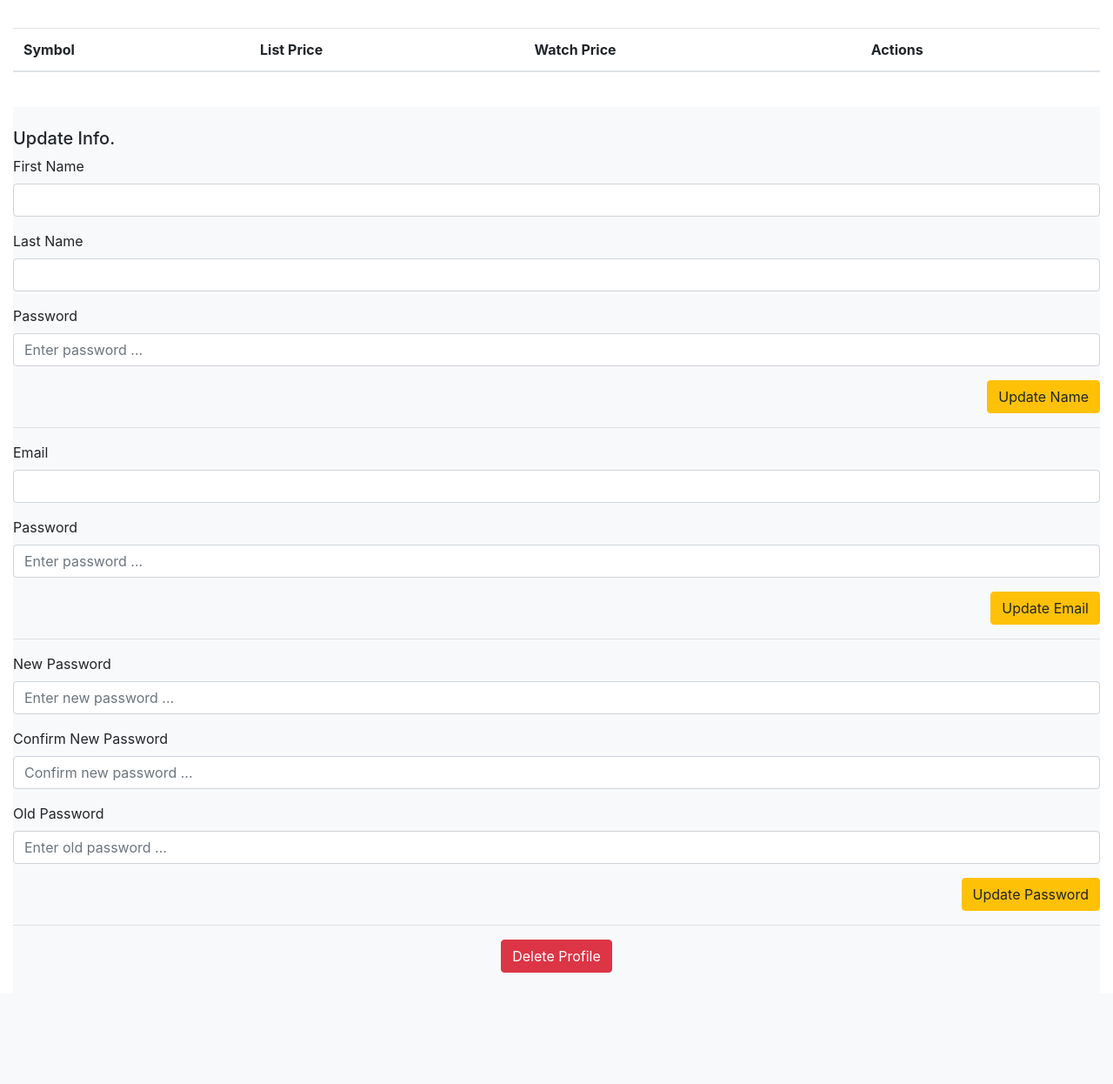
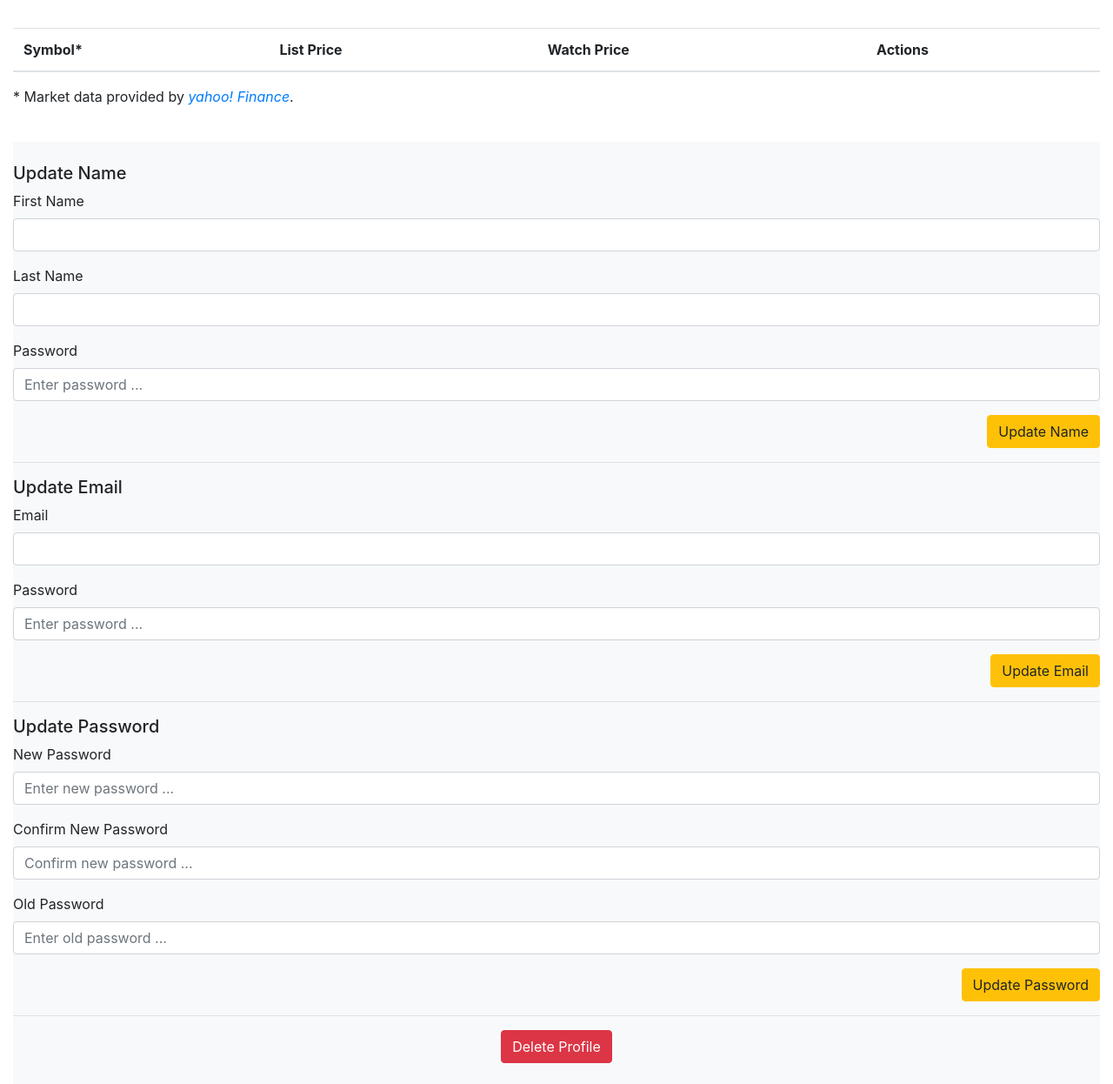
Before and after one commit to randyrodgers/stock-tickler, a Django app: template project/app/templates/profile.html in a window 1280 px wide. Shown: the part 120-1366 px from the top of the page at 87% size. Before the commit the page ends 1238 px from the top, so only its background shows below. Run offline with Django 3.2, Linux system fonts and the light colour scheme; the template is opened without the code that fills it, so the values that code supplies are empty; parts of the project's set-up code (start-up, migrations or seed data) failed here and were passed over; some libraries are stand-ins or nearby versions.

Commit message:
added link to yahoo! finance to profile.html

```diff
--- a/project/app/templates/profile.html
+++ b/project/app/templates/profile.html
@@ -30,7 +30,7 @@
         <table class="table">
             <thead>
                 <tr>
-                    <th scope="col">Symbol</th>
+                    <th scope="col">Symbol*</th>
                     <th scope="col">List Price</th>
                     <th scope="col">Watch Price</th>
                     <th scope="col">Actions</th>
@@ -51,10 +51,10 @@
                 {% endfor %}
             </tbody>
         </table>
+        <p>* Market data provided by <em><a href="https://finance.yahoo.com/">yahoo! Finance</a></em>.</p>
         <br>
         <div class="bg-light">
             <br>
-            <h5>Update Info.</h5>
             {% if messages %}
             <ul class="messages">
                 {% for message in messages %}
@@ -62,6 +62,7 @@
                 {% endfor %}
             </ul>
             {% endif %}
+            <h5>Update Name</h5>
             <form action="/update/name/user/{{ user.id }}" method="post"> <!-- Update Name Form -->
                 {% csrf_token %}
                 <div class="form-group">
@@ -81,6 +82,7 @@
                 </div>
             </form>
             <hr>
+            <h5>Update Email</h5>
             <form action="/update/email/user/{{ user.id }}" method="post"> <!-- Update Email Form -->
                 {% csrf_token %}
                 <div class="form-group">
@@ -96,6 +98,7 @@
                 </div>
             </form>
             <hr>
+            <h5>Update Password</h5>
             <form action="/update/password/user/{{ user.id }}" method="post"> <!-- Update Password Form -->
                 {% csrf_token %}
                 <div class="form-group">
```
Also changed, not shown: project/app/templates/index.html (+0 -7 lines).
